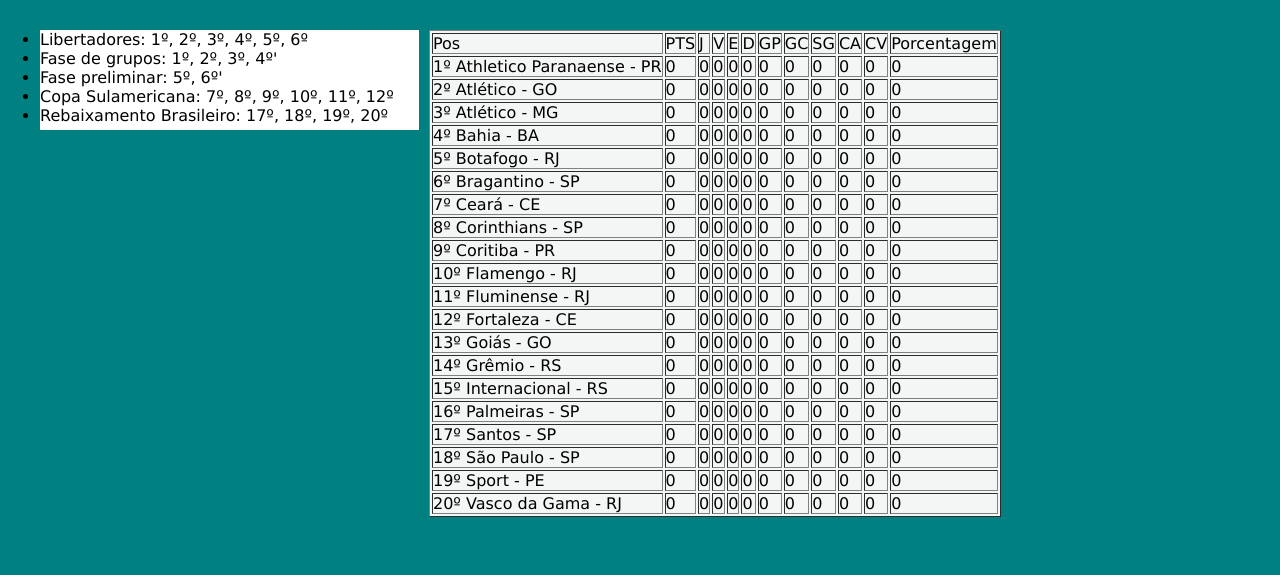
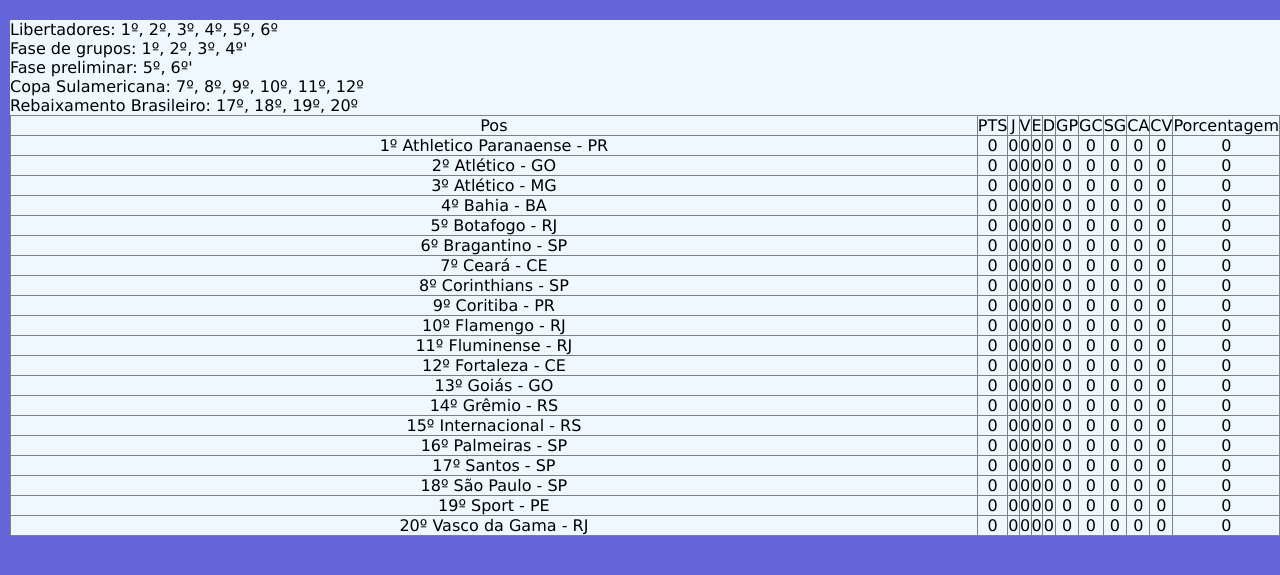
Before and after one commit to shadowruge/futebol_screpping, a PHP site: page /index.html in a window 1280 px wide. Shown: the top 575 px of the page. Run offline with PHP 8.4, Linux system fonts and the light colour scheme.

Commit message:
Update estilo.css

```diff
--- a/css/estilo.css
+++ b/css/estilo.css
@@ -4,32 +4,46 @@
 
 }
 
+
 body{
-	background-color:#008080;
+	background-color:#6365d8;
 	font-family:verdana;
 	font-size:100%;
 }
 
-.conteiner{
-	margin:auto;
-	width:1200px;
-	margin-top:20px;
-	padding:10px;
+
+header{
+	float: left;
+	margin-left: 10px;
+	margin-top: 20px;
+	padding: 5px;
+	background-color: aliceblue;
+
 }
 
-nav{
-	width:379px;
-	height:100px;
-	background-color:#ffffff;
-	float:left;
+.conteiner{
+	float: left;
+	margin-left: 10px;
+	margin-top: 20px;
+	margin-bottom: 20px;
+	background-color: aliceblue;
+
+
+
 }
 
-section{
-	width:auto;
-	height:auto;
-	margin-left:10px;
-	float:left;
-	background-color:#f4f5f5;
-	box-sizing:border-box;
+ul, li {
+	list-style: none;
+}
 
-}
+
+table {
+
+    width:100%;
+	text-align: center;
+	border-collapse: collapse;
+    }
+
+	td{
+		width: 100%;
+	}
```
